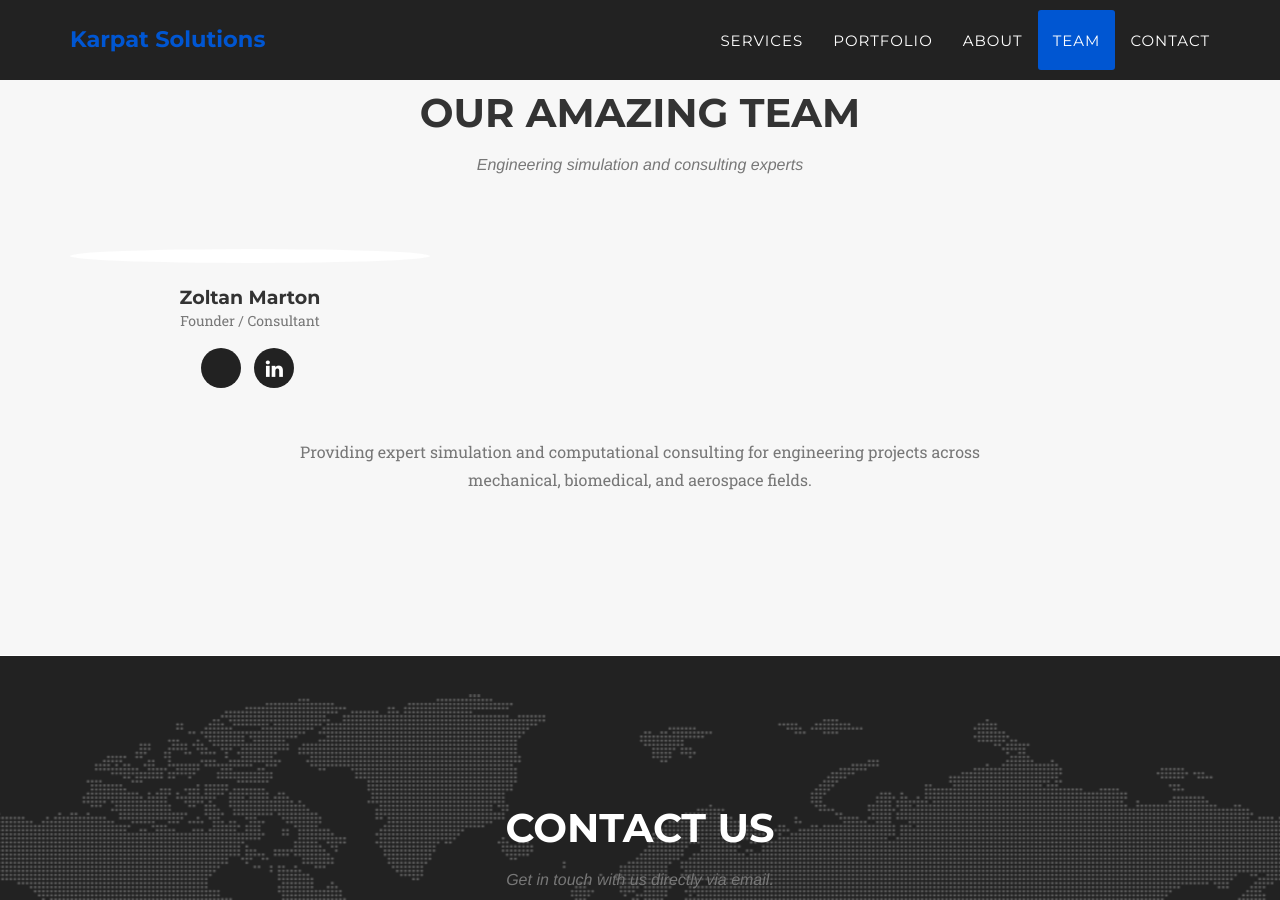
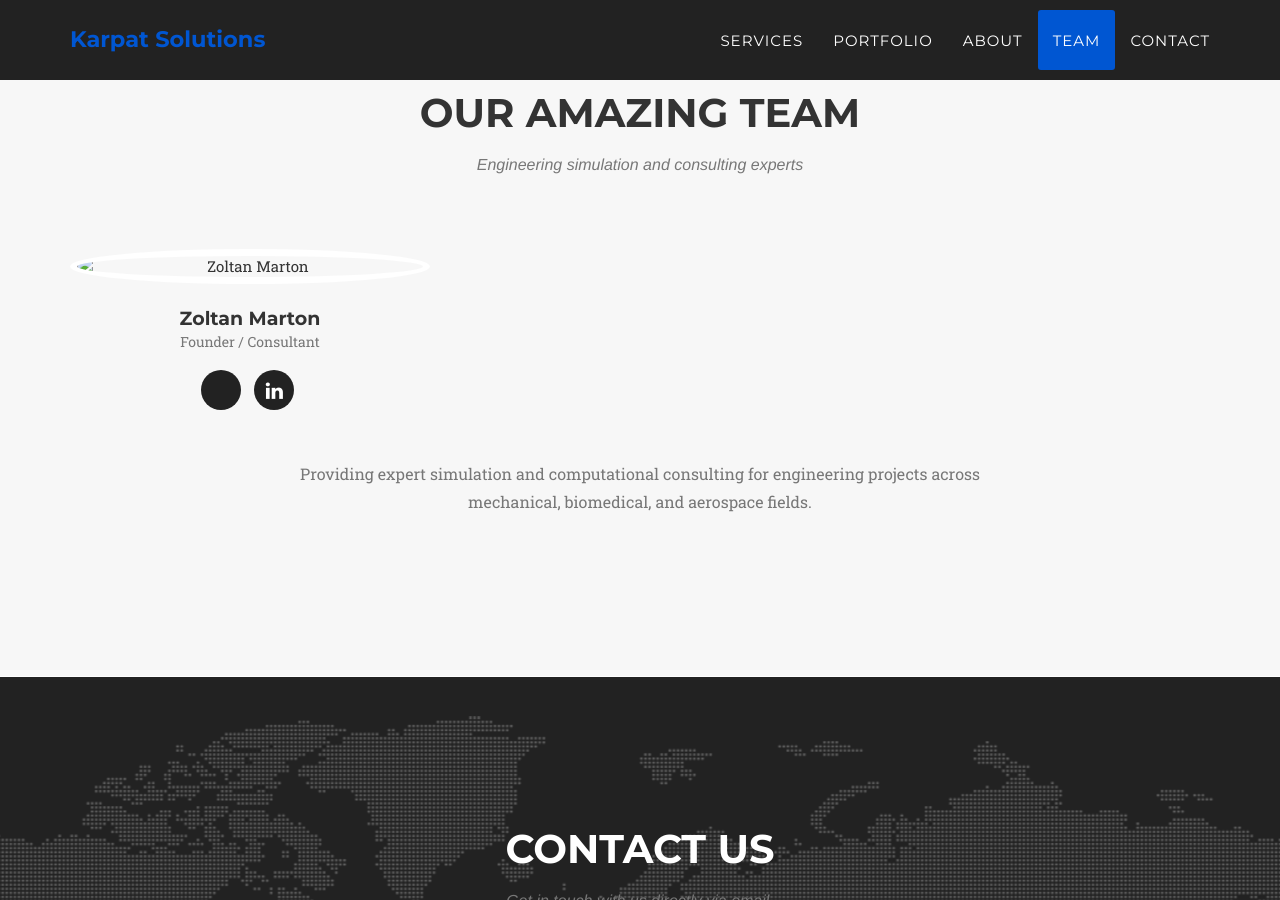
Before and after one commit to ZMatrix253/karpat-solutions, a Jekyll site: the page built from _posts/2014-07-16-project-3.markdown, in a window 1280 px wide and 900 px high, scrolled down 2827 px. Built offline with Jekyll 4.4.1, drawn with Linux system fonts in a browser that asks for light colours; some web fonts are replaced.

Commit message:
Update team.html

```diff
--- a/_includes/team.html
+++ b/_includes/team.html
@@ -14,11 +14,11 @@
             {% for member in site.people %}
             <div class="col-sm-4">
                 <div class="team-member">
-                    <img src="img/team/{{ member.pic }}.jpg" class="img-responsive img-circle" alt="">
+                    <img src="img/team/{{ member.pic }}.jpg" class="img-responsive img-circle" alt="{{ member.name }}">
                     <h4>{{ member.name }}</h4>
                     <p class="text-muted">{{ member.position }}</p>
 
-                    <!-- Social Buttons (Font Awesome Only) -->
+                    <!-- Social Buttons (Font Awesome) -->
                     <div class="row text-center" style="margin-top: 15px;">
                         <ul class="social-buttons list-inline">
                             {% for network in member.social %}
```
